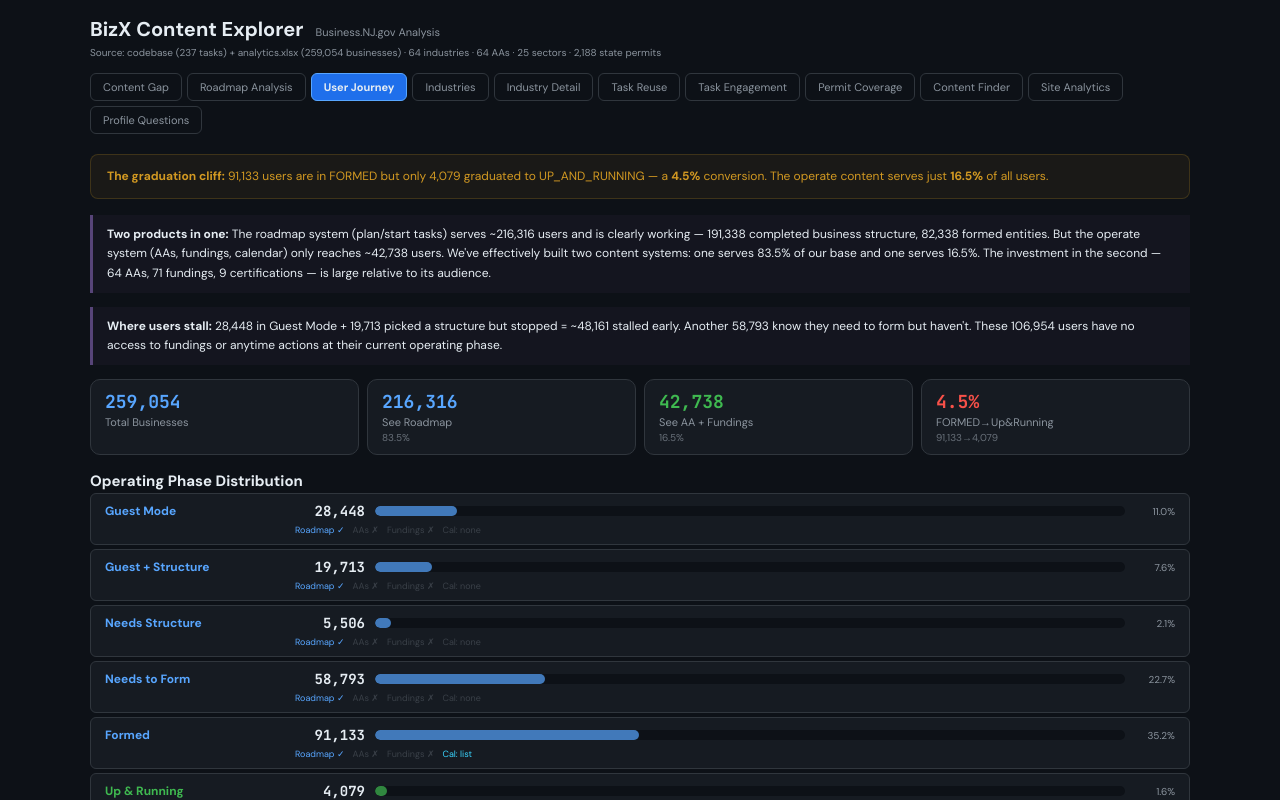
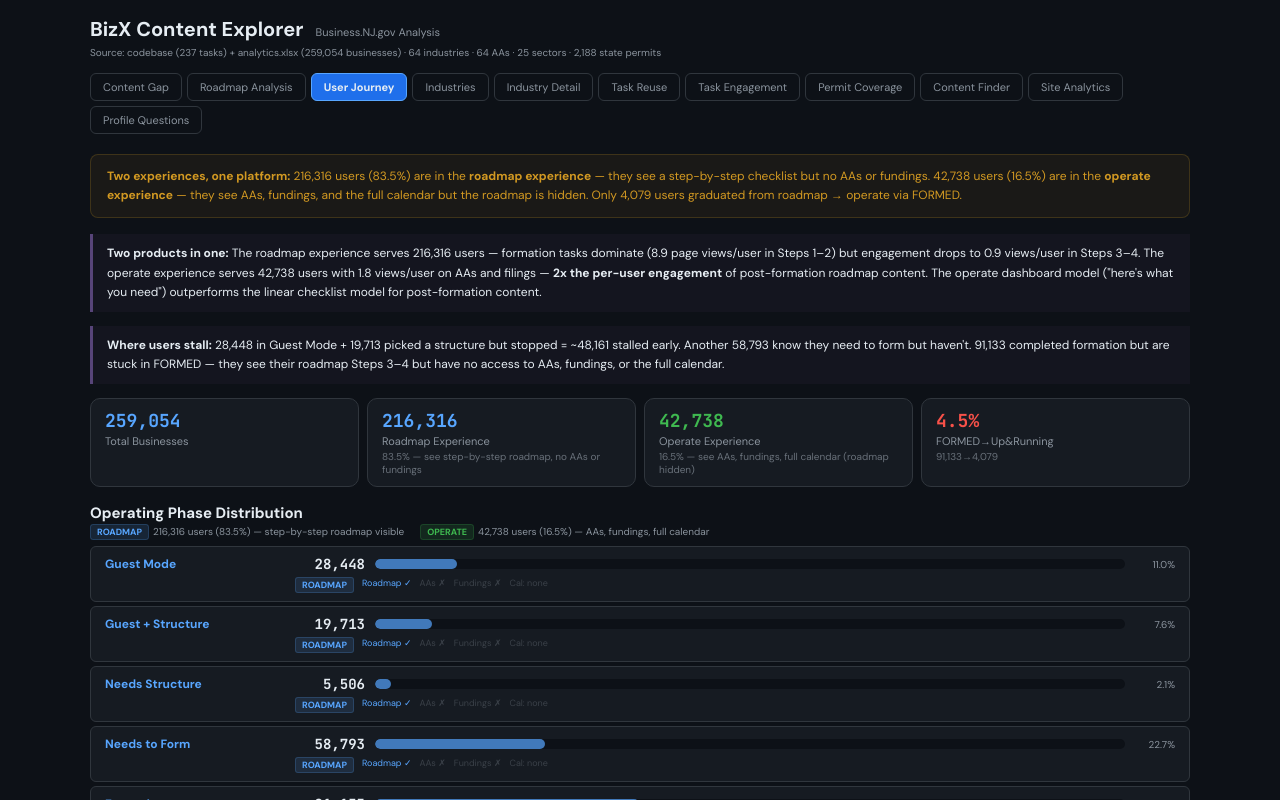
Before and after one commit to amykirchhoff/Roadmap, a React (Vite) app: page / in a window 1280 px wide. Both pictures are taken after a click on the button "User Journey". Shown: the top 800 px of the page. Built offline with nearby package versions, Linux system fonts and the light colour scheme.

Commit message:
Add files via upload

```diff
--- a/src/App.jsx
+++ b/src/App.jsx
@@ -247,24 +247,36 @@
 
   /* ═══ TAB: USER JOURNEY ═══ */
   const UserJourney = () => {
-    const po=[{id:"GUEST_MODE",label:"Guest Mode",g:"s"},{id:"GUEST_MODE_WITH_BUSINESS_STRUCTURE",label:"Guest + Structure",g:"s"},{id:"NEEDS_BUSINESS_STRUCTURE",label:"Needs Structure",g:"s"},{id:"NEEDS_TO_FORM",label:"Needs to Form",g:"s"},{id:"FORMED",label:"Formed",g:"s"},{id:"UP_AND_RUNNING",label:"Up & Running",g:"o"},{id:"GUEST_MODE_OWNING",label:"Guest Owning",g:"w"},{id:"UP_AND_RUNNING_OWNING",label:"Up & Running Owning",g:"w"},{id:"REMOTE_SELLER_WORKER",label:"Remote Seller/Worker",g:"x"},{id:"DOMESTIC_EMPLOYER",label:"Domestic Employer",g:"x"}];
+    const po=[{id:"GUEST_MODE",label:"Guest Mode",g:"s",exp:"roadmap"},{id:"GUEST_MODE_WITH_BUSINESS_STRUCTURE",label:"Guest + Structure",g:"s",exp:"roadmap"},{id:"NEEDS_BUSINESS_STRUCTURE",label:"Needs Structure",g:"s",exp:"roadmap"},{id:"NEEDS_TO_FORM",label:"Needs to Form",g:"s",exp:"roadmap"},{id:"FORMED",label:"Formed",g:"s",exp:"roadmap"},{id:"UP_AND_RUNNING",label:"Up & Running",g:"o",exp:"operate"},{id:"GUEST_MODE_OWNING",label:"Guest Owning",g:"w",exp:"operate"},{id:"UP_AND_RUNNING_OWNING",label:"Up & Running Owning",g:"w",exp:"operate"},{id:"REMOTE_SELLER_WORKER",label:"Remote Seller/Worker",g:"x",exp:"roadmap"},{id:"DOMESTIC_EMPLOYER",label:"Domestic Employer",g:"x",exp:"roadmap"}];
     const pm={};for(const p of phases.phases)pm[p.phase]=p.count;const mx=Math.max(...Object.values(pm));
     const ft={GUEST_MODE:{r:1,a:0,f:0,c:"none"},GUEST_MODE_WITH_BUSINESS_STRUCTURE:{r:1,a:0,f:0,c:"none"},NEEDS_BUSINESS_STRUCTURE:{r:1,a:0,f:0,c:"none"},NEEDS_TO_FORM:{r:1,a:0,f:0,c:"none"},FORMED:{r:1,a:0,f:0,c:"list"},UP_AND_RUNNING:{r:0,a:1,f:1,c:"full"},GUEST_MODE_OWNING:{r:0,a:1,f:1,c:"full"},UP_AND_RUNNING_OWNING:{r:0,a:1,f:1,c:"full"},REMOTE_SELLER_WORKER:{r:1,a:0,f:0,c:"none"},DOMESTIC_EMPLOYER:{r:1,a:0,f:0,c:"none"}};
     const gc={s:C.accent,o:C.green,w:C.purple,x:C.muted};
+    const roadmapExp = po.filter(p=>p.exp==="roadmap").reduce((s,p)=>s+(pm[p.id]||0),0);
+    const operateExp = po.filter(p=>p.exp==="operate").reduce((s,p)=>s+(pm[p.id]||0),0);
     const formed=pm["FORMED"]||0,upR=pm["UP_AND_RUNNING"]||0;
     return (<div>
-      <Alert color={C.orange}><strong>The graduation cliff:</strong> {fmt(formed)} users are in FORMED but only {fmt(upR)} graduated to UP_AND_RUNNING — a <strong>{pct(upR,formed)}</strong> conversion. The operate content serves just <strong>{pct(phases.seesAAFunding,totalBiz)}</strong> of all users.</Alert>
-      <Insight><strong>Two products in one:</strong> The roadmap system (plan/start tasks) serves ~{fmt(phases.seesRoadmap)} users and is clearly working — {fmt((tp.find(t=>t.task==="Select Your Business Structure")||{}).completed||0)} completed business structure, {fmt((tp.find(t=>t.task.includes("Authorize Your Business"))||{}).completed||0)} formed entities. But the operate system (AAs, fundings, calendar) only reaches ~{fmt(phases.seesAAFunding)} users. We've effectively built two content systems: one serves {pct(phases.seesRoadmap,totalBiz)} of our base and one serves {pct(phases.seesAAFunding,totalBiz)}. The investment in the second — {DATA.anytimeActions.length} AAs, {DATA.fundingCount||71} fundings, {DATA.certificationCount||9} certifications — is large relative to its audience.</Insight>
-      <Insight><strong>Where users stall:</strong> {fmt(pm["GUEST_MODE"]||0)} in Guest Mode + {fmt(pm["GUEST_MODE_WITH_BUSINESS_STRUCTURE"]||0)} picked a structure but stopped = ~{fmt((pm["GUEST_MODE"]||0)+(pm["GUEST_MODE_WITH_BUSINESS_STRUCTURE"]||0))} stalled early. Another {fmt(pm["NEEDS_TO_FORM"]||0)} know they need to form but haven't. These {fmt((pm["GUEST_MODE"]||0)+(pm["GUEST_MODE_WITH_BUSINESS_STRUCTURE"]||0)+(pm["NEEDS_TO_FORM"]||0))} users have no access to fundings or anytime actions at their current operating phase.</Insight>
+      <Alert color={C.orange}><strong>Two experiences, one platform:</strong> {fmt(roadmapExp)} users ({pct(roadmapExp,totalBiz)}) are in the <strong>roadmap experience</strong> — they see a step-by-step checklist but no AAs or fundings. {fmt(operateExp)} users ({pct(operateExp,totalBiz)}) are in the <strong>operate experience</strong> — they see AAs, fundings, and the full calendar but the roadmap is hidden. Only {fmt(upR)} users graduated from roadmap → operate via FORMED.</Alert>
+      <Insight><strong>Two products in one:</strong> The roadmap experience serves {fmt(roadmapExp)} users — formation tasks dominate (8.9 page views/user in Steps 1–2) but engagement drops to 0.9 views/user in Steps 3–4. The operate experience serves {fmt(operateExp)} users with 1.8 views/user on AAs and filings — <strong>2x the per-user engagement</strong> of post-formation roadmap content. The operate dashboard model ("here's what you need") outperforms the linear checklist model for post-formation content.</Insight>
+      <Insight><strong>Where users stall:</strong> {fmt(pm["GUEST_MODE"]||0)} in Guest Mode + {fmt(pm["GUEST_MODE_WITH_BUSINESS_STRUCTURE"]||0)} picked a structure but stopped = ~{fmt((pm["GUEST_MODE"]||0)+(pm["GUEST_MODE_WITH_BUSINESS_STRUCTURE"]||0))} stalled early. Another {fmt(pm["NEEDS_TO_FORM"]||0)} know they need to form but haven't. {fmt(formed)} completed formation but are stuck in FORMED — they see their roadmap Steps 3–4 but have no access to AAs, fundings, or the full calendar.</Insight>
       <div style={{display:"flex",gap:8,flexWrap:"wrap",marginBottom:16}}>
         <Stat label="Total Businesses" value={fmt(totalBiz)} small />
-        <Stat label="See Roadmap" value={fmt(phases.seesRoadmap)} sub={pct(phases.seesRoadmap,totalBiz)} color={C.accent} small />
-        <Stat label="See AA + Fundings" value={fmt(phases.seesAAFunding)} sub={pct(phases.seesAAFunding,totalBiz)} color={C.green} small />
+        <Stat label="Roadmap Experience" value={fmt(roadmapExp)} sub={pct(roadmapExp,totalBiz)+" — see step-by-step roadmap, no AAs or fundings"} color={C.accent} small />
+        <Stat label="Operate Experience" value={fmt(operateExp)} sub={pct(operateExp,totalBiz)+" — see AAs, fundings, full calendar (roadmap hidden)"} color={C.green} small />
         <Stat label="FORMED→Up&Running" value={pct(upR,formed)} sub={fmt(formed)+"→"+fmt(upR)} color={C.red} small />
       </div>
       <Sec title="Operating Phase Distribution">
-        <div style={{display:"grid",gap:4}}>{po.map(p=>{const c=pm[p.id]||0;const f=ft[p.id]||{};return(
-          <div key={p.id} style={{background:C.card,border:`1px solid ${C.border}`,borderRadius:6,padding:"8px 14px"}}>
+        <div style={{display:"flex",gap:16,marginBottom:8,fontSize:10,color:C.muted,fontFamily:C.sans}}>
+          <span><span style={{background:`${C.accent}22`,color:C.accent,padding:"1px 6px",borderRadius:3,border:`1px solid ${C.accent}33`,fontSize:9,marginRight:4,fontWeight:600}}>ROADMAP</span>{fmt(roadmapExp)} users ({pct(roadmapExp,totalBiz)}) — step-by-step roadmap visible</span>
+          <span><span style={{background:`${C.green}22`,color:C.green,padding:"1px 6px",borderRadius:3,border:`1px solid ${C.green}33`,fontSize:9,marginRight:4,fontWeight:600}}>OPERATE</span>{fmt(operateExp)} users ({pct(operateExp,totalBiz)}) — AAs, fundings, full calendar</span>
+        </div>
+        <div style={{display:"grid",gap:4}}>{po.map((p,pi)=>{const c=pm[p.id]||0;const f=ft[p.id]||{};const prevExp=pi>0?po[pi-1].exp:null;const showDivider=prevExp&&prevExp!==p.exp;return(
+          <React.Fragment key={p.id}>
+            {showDivider&&<div style={{display:"flex",alignItems:"center",gap:8,padding:"4px 0"}}>
+              <div style={{flex:1,height:1,background:C.border}}/>
+              <span style={{fontSize:9,color:C.muted}}>↓ Operate experience ↓</span>
+              <div style={{flex:1,height:1,background:C.border}}/>
+            </div>}
+            <div style={{background:C.card,border:`1px solid ${C.border}`,borderRadius:6,padding:"8px 14px"}}>
             <div style={{display:"flex",alignItems:"center",gap:10,marginBottom:4}}>
               <span style={{width:180,fontSize:12,fontWeight:600,color:gc[p.g],fontFamily:C.sans}}>{p.label}</span>
               <span style={{fontSize:14,fontWeight:800,color:C.text,fontFamily:C.mono,width:70,textAlign:"right"}}>{fmt(c)}</span>
@@ -272,19 +284,22 @@
               <span style={{fontSize:10,color:C.muted,width:40,textAlign:"right"}}>{pct(c,totalBiz)}</span>
             </div>
             <div style={{display:"flex",gap:8,marginLeft:190,fontSize:9,color:C.muted,fontFamily:C.sans}}>
+              <span style={{background:p.exp==="operate"?`${C.green}22`:`${C.accent}22`,color:p.exp==="operate"?C.green:C.accent,padding:"1px 6px",borderRadius:3,border:`1px solid ${p.exp==="operate"?C.green:C.accent}33`,fontWeight:600}}>{p.exp==="operate"?"OPERATE":"ROADMAP"}</span>
               <span style={{color:f.r?C.accent:C.muted,opacity:f.r?1:.3}}>Roadmap {f.r?"✓":"✗"}</span>
               <span style={{color:f.a?C.green:C.muted,opacity:f.a?1:.3}}>AAs {f.a?"✓":"✗"}</span>
               <span style={{color:f.f?C.green:C.muted,opacity:f.f?1:.3}}>Fundings {f.f?"✓":"✗"}</span>
               <span style={{color:f.c!=="none"?C.cyan:C.muted,opacity:f.c!=="none"?1:.3}}>Cal: {f.c}</span>
             </div>
           </div>
+          </React.Fragment>
         );})}</div>
       </Sec>
-      <Sec title="Where Content Actually Lands">
+      <Sec title="Two Experiences Compared">
+        <Insight><strong>The platform serves two distinct user experiences.</strong> The <span style={{color:C.accent}}>Roadmap Experience</span> ({fmt(roadmapExp)} users, {pct(roadmapExp,totalBiz)}) shows a step-by-step checklist for starting a business — roadmap tasks are visible, but AAs, fundings, and the full calendar are hidden. The <span style={{color:C.green}}>Operate Experience</span> ({fmt(operateExp)} users, {pct(operateExp,totalBiz)}) hides the roadmap and shows anytime actions, fundings, certifications, and the full filings calendar. These are completely different interfaces serving different needs. UP_AND_RUNNING users see the operate experience — the roadmap is hidden by default (toggleable) and replaced by the operate dashboard.</Insight>
         <div style={{display:"flex",gap:8,flexWrap:"wrap"}}>
-          <Stat label="Businesses that see roadmap tasks" value={fmt(phases.seesRoadmap)} sub={"~"+pct(phases.seesRoadmap,totalBiz)+" of businesses are in phases where the step-by-step roadmap is displayed"} color={C.accent} />
-          <Stat label="Businesses that see operate content" value={fmt(phases.seesAAFunding)} sub={"~"+pct(phases.seesAAFunding,totalBiz)+" are in phases where anytime actions, fundings, and the full calendar appear"} color={C.green} />
-          <Stat label="Operate content not displayed" value={DATA.anytimeActions.length+" AAs + "+(DATA.fundingCount||71)+" fundings"} sub={pct(totalBiz-phases.seesAAFunding,totalBiz)+" of businesses are in phases where this content is hidden"} color={C.red} />
+          <Stat label="Roadmap Experience" value={fmt(roadmapExp)} sub={pct(roadmapExp,totalBiz)+" of accounts. Content: "+tp.length+" roadmap tasks across 4 steps. Users see a linear formation checklist."} color={C.accent} />
+          <Stat label="Operate Experience" value={fmt(operateExp)} sub={pct(operateExp,totalBiz)+" of accounts. Content: "+DATA.anytimeActions.length+" AAs + "+(DATA.fundingCount||71)+" fundings + "+(DATA.certificationCount||9)+" certs + full calendar."} color={C.green} />
+          <Stat label="Transition Rate" value={pct(upR,formed)} sub={"FORMED ("+fmt(formed)+") → UP_AND_RUNNING ("+fmt(upR)+"). This is the only path from roadmap to operate for STARTING users."} color={C.red} />
         </div>
       </Sec>
       {DATA.unknowns && <div style={{fontSize:11,color:C.muted,fontFamily:C.sans,background:C.card,border:`1px solid ${C.border}`,borderRadius:8,padding:"10px 14px"}}>
```
